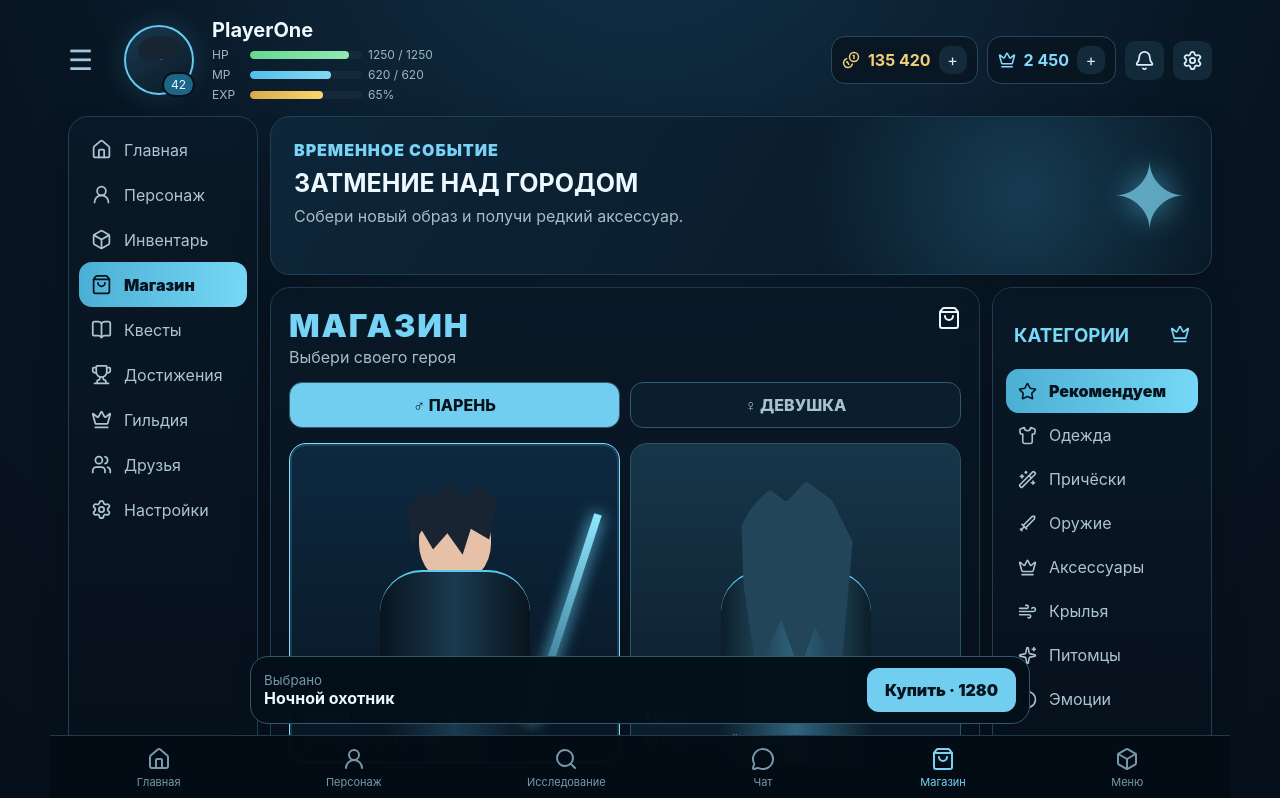
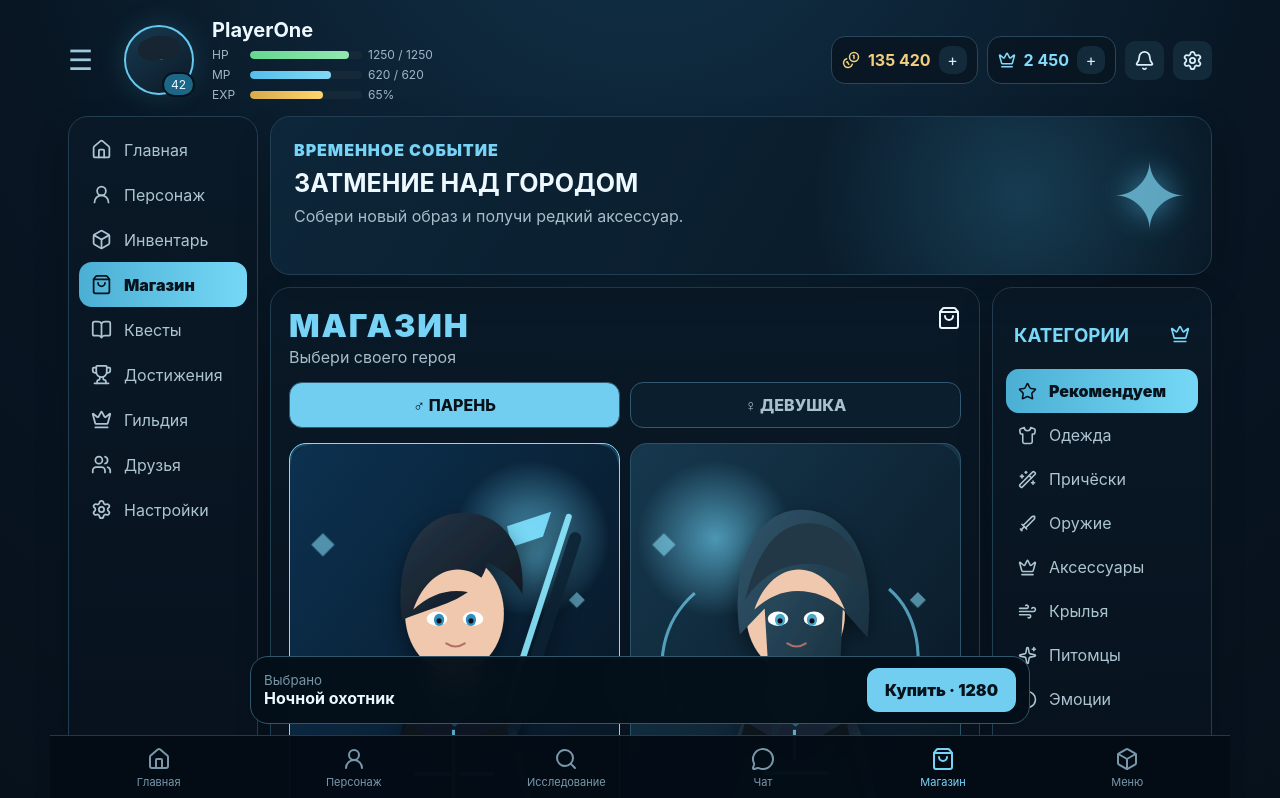
Before and after one commit to misha213123/SAO, a React (Vite) app in the folder frontend/: page / in a window 1280 px wide. Shown: the top 798 px of the page. Built offline with nearby package versions, Linux system fonts and the light colour scheme.

Commit message:
Render full anime characters in shop

```diff
--- a/frontend/src/app/App.tsx
+++ b/frontend/src/app/App.tsx
@@ -4,6 +4,7 @@ import {
   Users, WandSparkles, Wind,
 } from 'lucide-react';
 import { useMemo, useState } from 'react';
+import { AnimeHero } from '../components/characters/AnimeHero';
 
 type Gender = 'male' | 'female';
 type Category = 'Рекомендуем' | 'Одежда' | 'Причёски' | 'Оружие' | 'Аксессуары' | 'Крылья' | 'Питомцы' | 'Эмоции';
@@ -91,12 +92,12 @@ export function App() {
           </div>
           <div className="character-stage">
             <button className={`character-card male ${gender === 'male' ? 'chosen' : ''}`} onClick={() => setGender('male')}>
-              <div className="anime-character"><div className="hair"/><div className="face"/><div className="coat"/><div className="blade"/></div>
-              <span>КАЭЛ</span><small>Стиль: техно-мечник</small>
+              <AnimeHero variant="male" />
+              <div className="character-label"><span>КАЭЛ</span><small>Техно-мечник · UR</small></div>
             </button>
             <button className={`character-card female ${gender === 'female' ? 'chosen' : ''}`} onClick={() => setGender('female')}>
-              <div className="anime-character"><div className="hair"/><div className="face"/><div className="coat"/></div>
-              <span>МИРА</span><small>Стиль: ночной следопыт</small>
+              <AnimeHero variant="female" />
+              <div className="character-label"><span>МИРА</span><small>Ночной следопыт · UR</small></div>
             </button>
           </div>
         </section>
```
